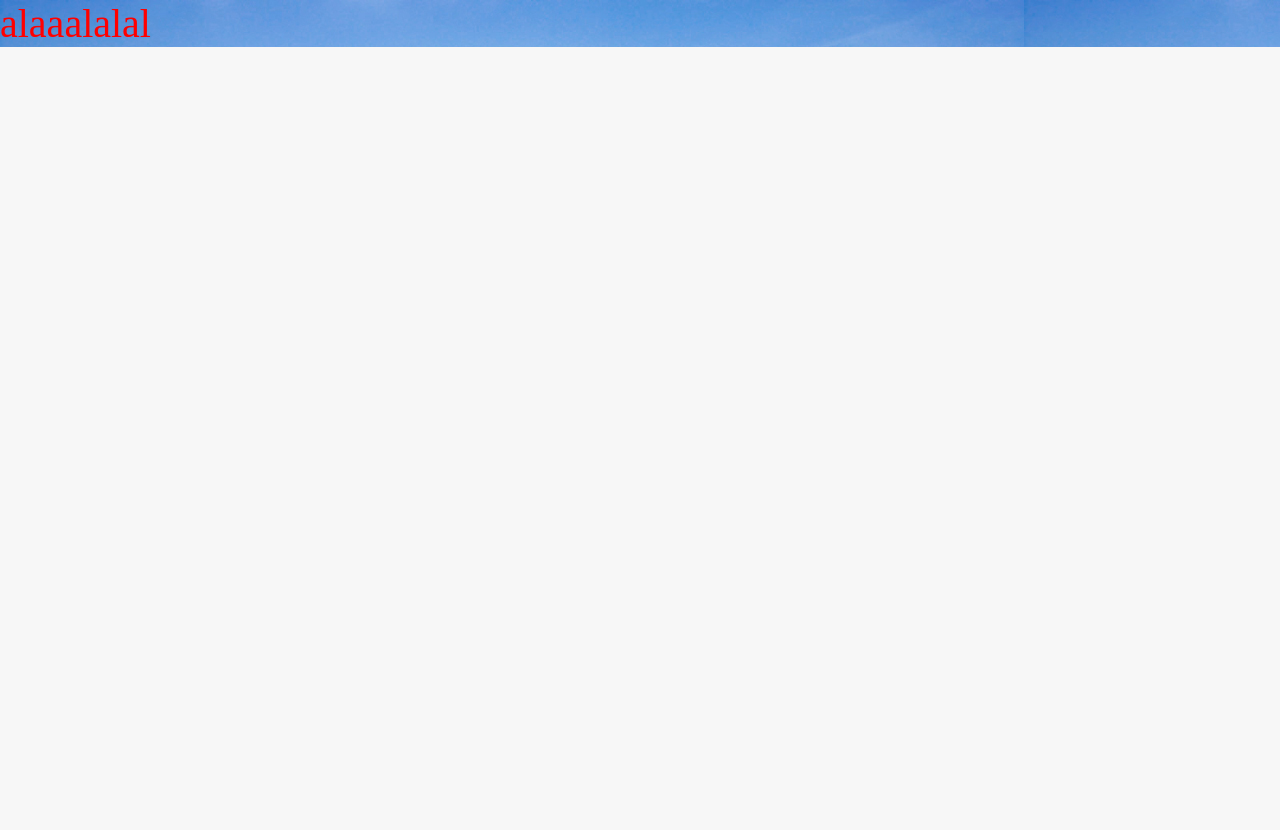
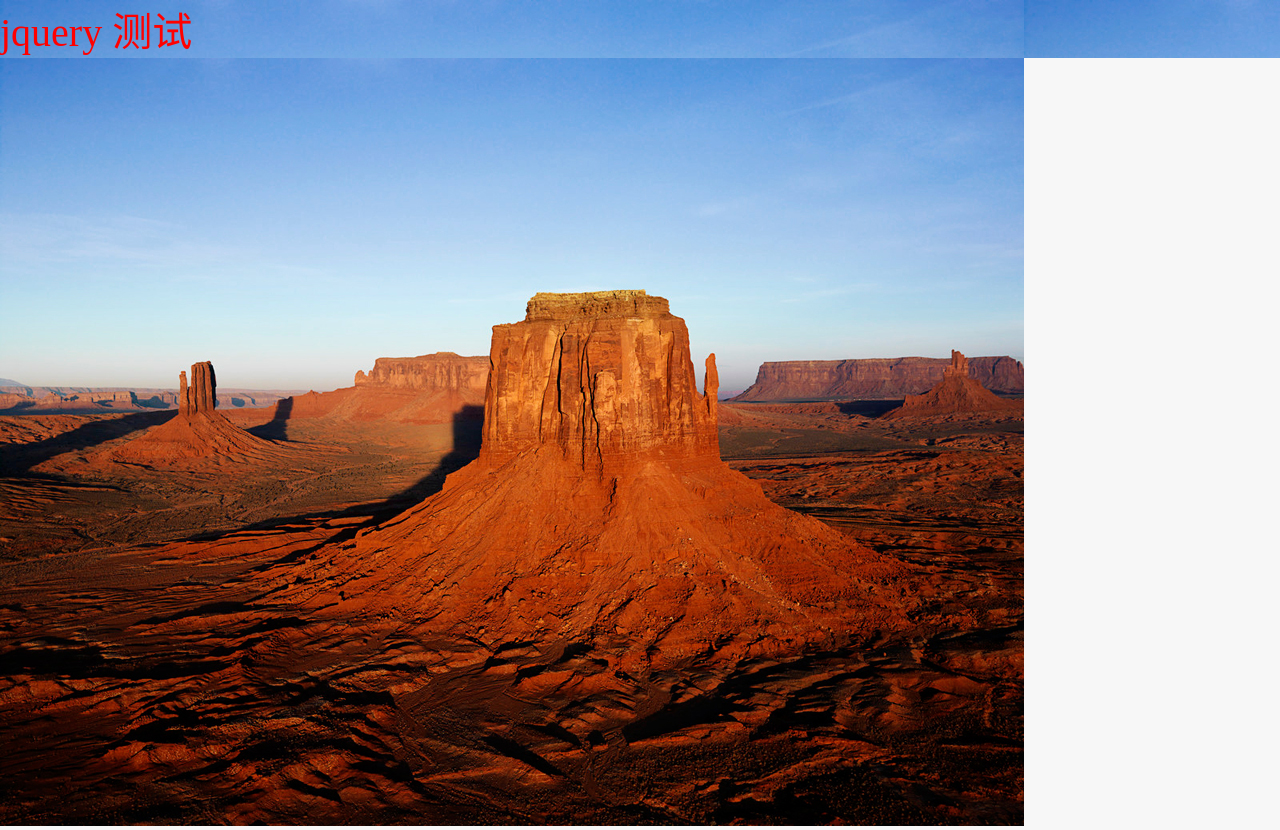
Before and after one commit to Rxdey/webpack4-mult-page, a website built with webpack: page src/html/index.html in a window 1280 px wide. Before the commit the page ends 800 px from the top, so only its background shows below. Built offline with nearby package versions, Linux system fonts and the light colour scheme.

Commit message:
添加html-loader

```diff
--- a/package.json
+++ b/package.json
@@ -26,6 +26,7 @@
     "friendly-errors-webpack-plugin": "^1.7.0",
     "glob": "^7.1.2",
     "html-webpack-plugin": "^3.2.0",
+    "html-withimg-loader": "^0.1.16",
     "less": "^3.8.0",
     "less-loader": "^4.1.0",
     "mini-css-extract-plugin": "^0.4.1",
--- a/src/html/index.html
+++ b/src/html/index.html
@@ -6,7 +6,16 @@
   <meta http-equiv="X-UA-Compatible" content="ie=edge">
   <title>index</title>
 </head>
+<style>
+  .rect{
+    width: 300px;height: 300px;
+  }
+</style>
 <body>
   <div class="ov_1 test">alaaalalal</div>
+  <div class="rect" style="background: url(../img/Desert.jpg)">
+    <img src="../img/Desert.jpg" alt="">
+  </div>
+  <script src="https://cdn.bootcss.com/jquery/3.3.1/jquery.min.js"></script>
 </body>
 </html>
--- a/src/js/index.js
+++ b/src/js/index.js
@@ -1,3 +1,5 @@
 import '../css/index.less'
+const $ = require("jquery")
 const lists = [1,2,3,5]
 console.log(...lists)
+$('.test').text('jquery 测试')
```
Also changed, not shown: build/webpack.base.conf.js, 2 other files.
